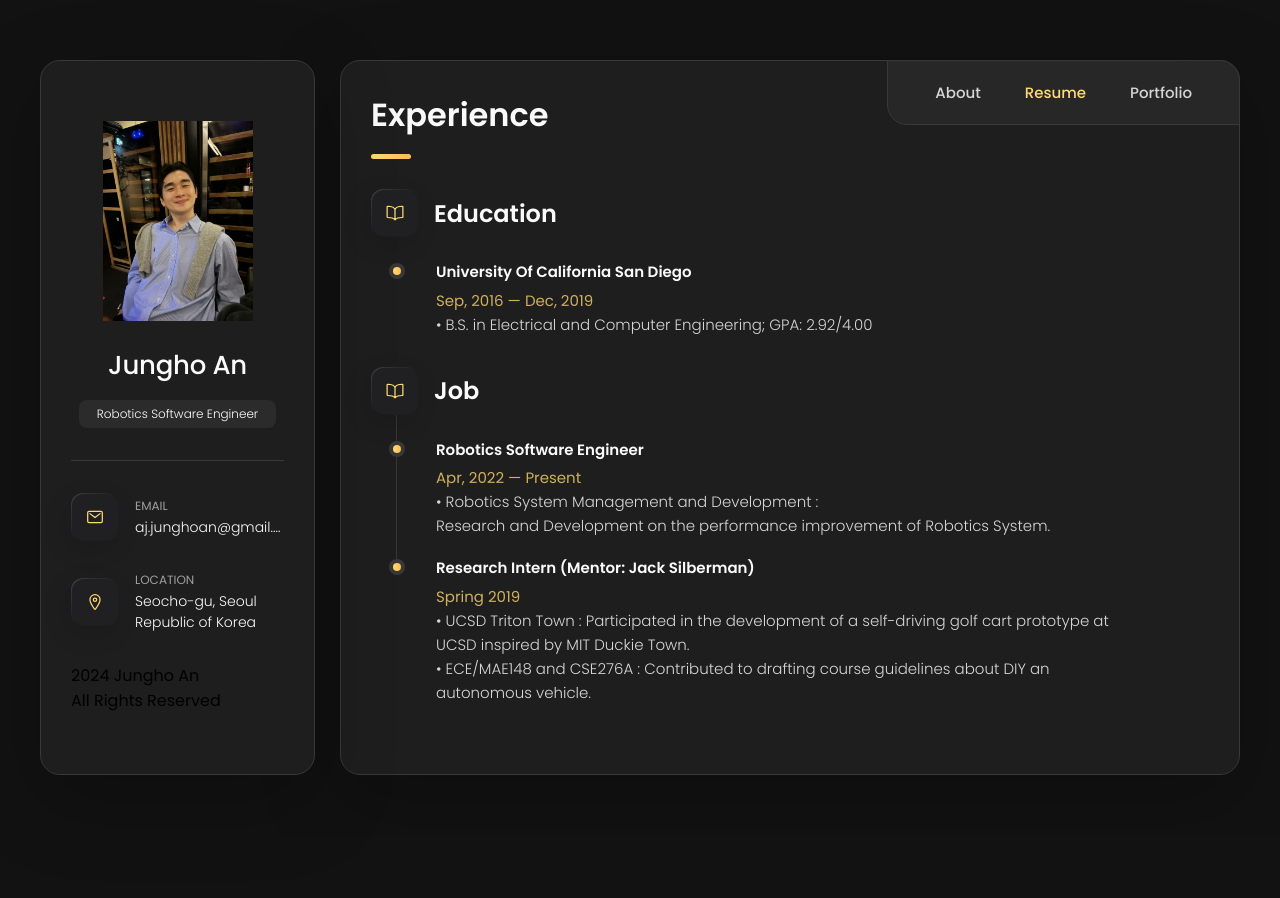
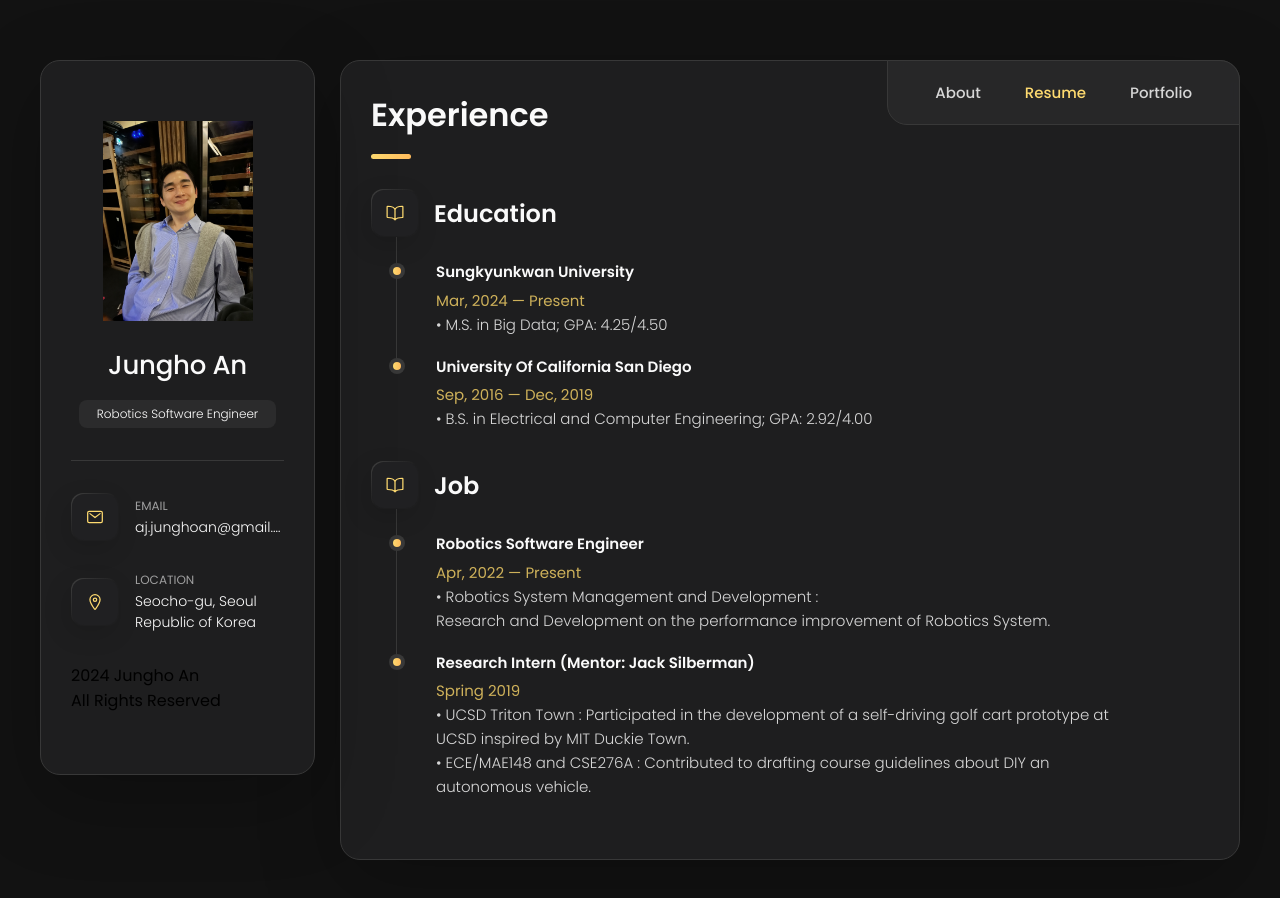
Before and after one commit to AJ-JunghoAn/AJ-JunghoAn.github.io, a plain HTML site: page index.html in a window 1280 px wide. Both pictures are taken after a click on the button "Resume". Before the commit the page ends 835 px from the top, so only its background shows below. Drawn offline with nearby package versions, Linux system fonts and the light colour scheme.

Commit message:
Update index.html

```diff
--- a/index.html
+++ b/index.html
@@ -352,17 +352,17 @@
 
           <ol class="timeline-list">
 
-            <!-- <li class="timeline-item">
+            <li class="timeline-item">
 
               <h4 class="h4 timeline-item-title">Sungkyunkwan University </h4>
 
               <span>Mar, 2024 — Present</span>
 
               <p class="timeline-text">
-                • M.S. in Big Data; GPA: 4.17/4.50
+                • M.S. in Big Data; GPA: 4.25/4.50
               </p>
 
-            </li> -->
+            </li>
 
             <li class="timeline-item">
 
```
